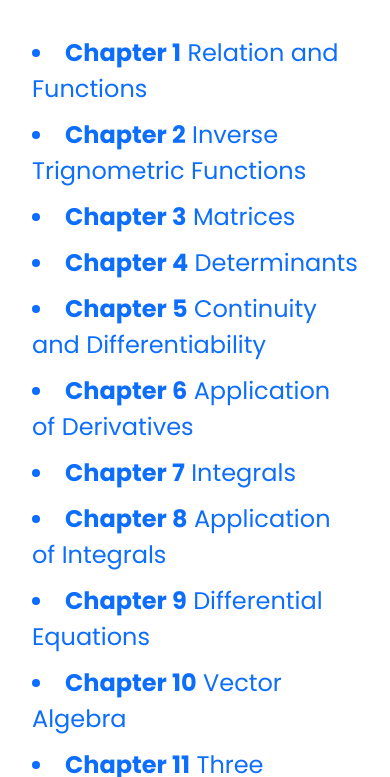
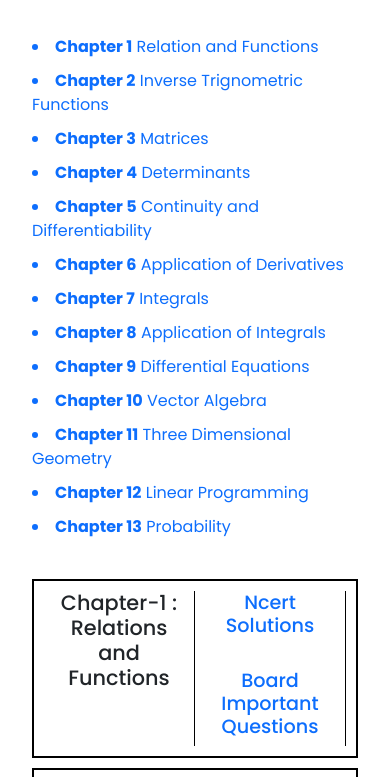
Before and after one commit to RidhamAnand/educationwebsite, a plain HTML site: page maths.html in a window 390 px wide. Shown: the part 248-1025 px from the top of the page. Drawn offline with nearby package versions, Linux system fonts and the light colour scheme.

Commit message:
Font sizes changes

```diff
--- a/css/contentpages.css
+++ b/css/contentpages.css
@@ -16,6 +16,7 @@
 li{
   margin-top: 10px;
   margin-bottom: 10px;
+  font-size: 1.5rem;
 }
 
 .col{
--- a/css/styles.css
+++ b/css/styles.css
@@ -187,6 +187,15 @@ letter-spacing: 1px;}
     flex-direction: column;
     justify-content: space-evenly;
     object-fit: cover;
+  }
+  li{
+    font-size: 1rem !important;
+  }
+  .col h2{
+    font-size: 1.3rem !important;
+  }
+  a h4{
+    font-size: 1.2rem;
   }
 
   .big-heading {
```
